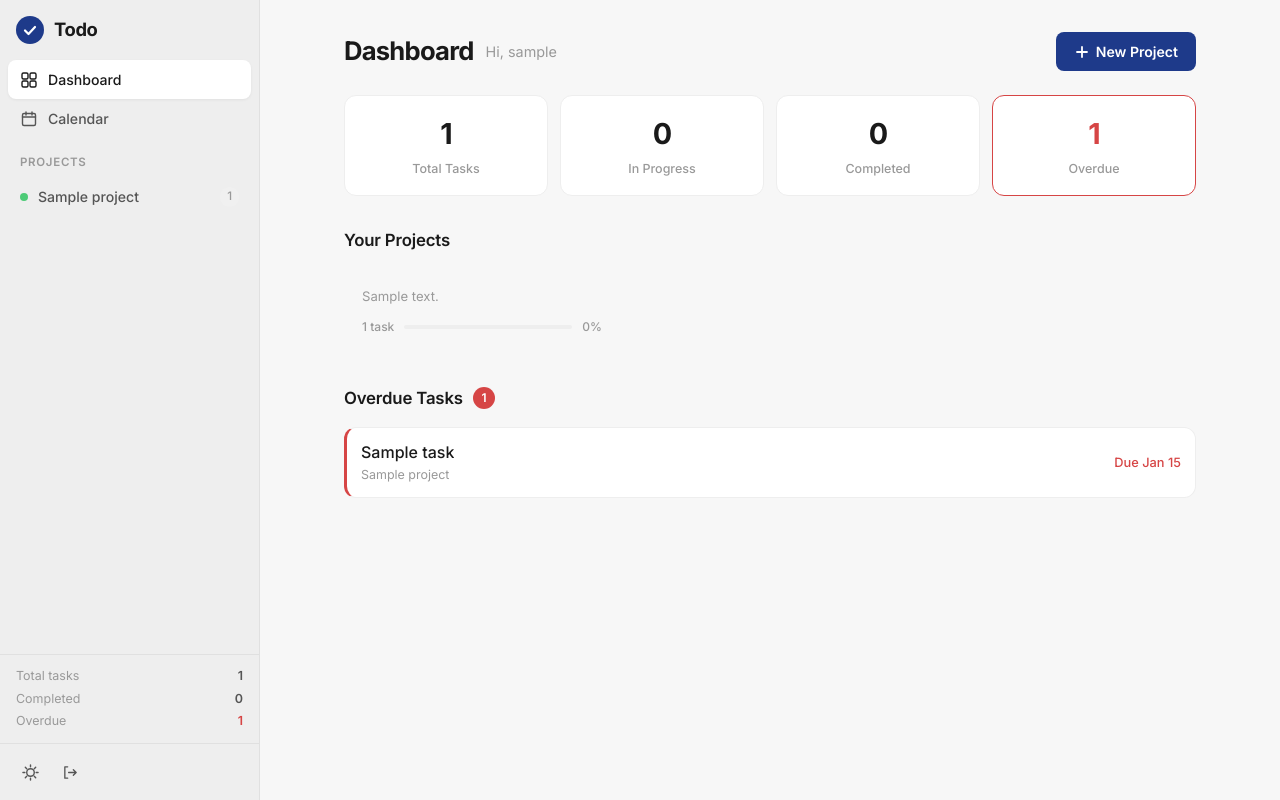
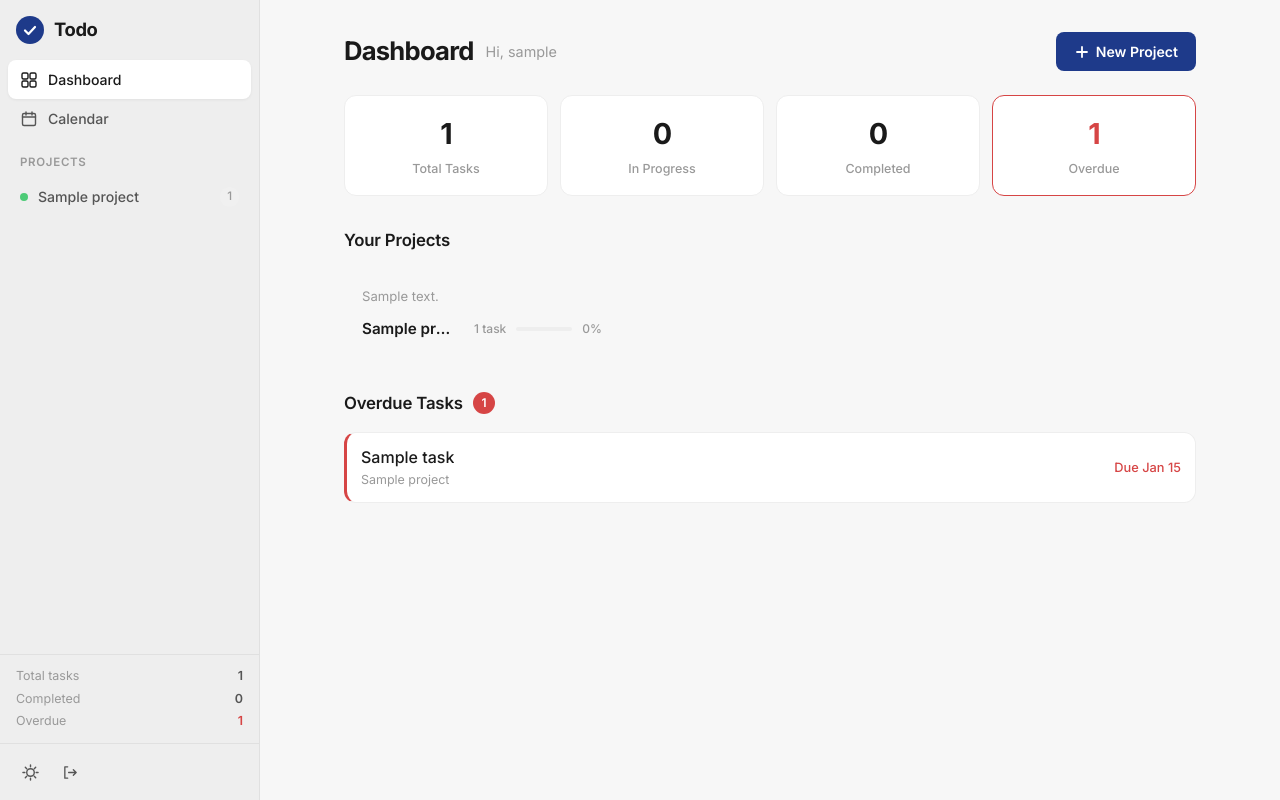
Before and after one commit to merelymerey/Endterm_project, a Django app: page / in a window 1280 px wide. Run offline with Django 5.2, Linux system fonts and the light colour scheme; a user stored in the database is signed in; tables that the repository leaves empty hold one stand-in row (values such as "Sample post").

Commit message:
Show project name in dashboard card footer
Add project name as first element in the card footer, alongside task count
and progress bar.

Co-Authored-By: n_kamshat <213012137+queekoo@users.noreply.github.com>
Co-Authored-By: Zarina Nazargali <215788920+zarinanazargali@users.noreply.github.com>

```diff
--- a/docker-compose.yml
+++ b/docker-compose.yml
@@ -26,6 +26,7 @@ services:
              gunicorn config.wsgi:application --bind 0.0.0.0:8000 --workers 3"
 
 networks:
+
   web:
     external: true
   infra:
--- a/static/css/style.css
+++ b/static/css/style.css
@@ -423,6 +423,17 @@ input, textarea, select { font-family: inherit; }
   background: transparent !important;
   box-shadow: none !important;
   border: none !important;
+}
+
+.project-card-title {
+  font-size: 0.95rem;
+  font-weight: 600;
+  color: var(--text);
+  margin-right: 6px;
+  white-space: nowrap;
+  overflow: hidden;
+  text-overflow: ellipsis;
+  max-width: 40%;
 }
 
 .projects-grid .progress-bar-sm {
--- a/templates/base.html
+++ b/templates/base.html
@@ -6,7 +6,7 @@
   <meta charset="UTF-8">
   <meta name="viewport" content="width=device-width, initial-scale=1.0">
   <title>{% block title %}Todo{% endblock %} — Claude</title>
-  <link rel="stylesheet" href="{% static 'css/style.css' %}?v=10">
+  <link rel="stylesheet" href="{% static 'css/style.css' %}?v=11">
   <link href="https://fonts.googleapis.com/css2?family=Inter:wght@400;500;600;700&display=swap" rel="stylesheet">
 </head>
 <body data-theme="light">
@@ -25,6 +25,6 @@
     </div>
   </div>
 
-  <script src="{% static 'js/app.js' %}?v=10"></script>
+  <script src="{% static 'js/app.js' %}?v=11"></script>
 </body>
 </html>
--- a/templates/projects/dashboard.html
+++ b/templates/projects/dashboard.html
@@ -141,6 +141,7 @@
             <p class="project-card-desc">{{ project.description|truncatechars:80 }}</p>
             {% endif %}
             <div class="project-card-footer">
+              <span class="project-card-title">{{ project.name }}</span>
               <span class="project-card-stat">{{ project.task_count }} task{{ project.task_count|pluralize }}</span>
               <div class="progress-bar-sm">
                 <div class="progress-fill-sm" style="width: {{ project.progress }}%"></div>
```
